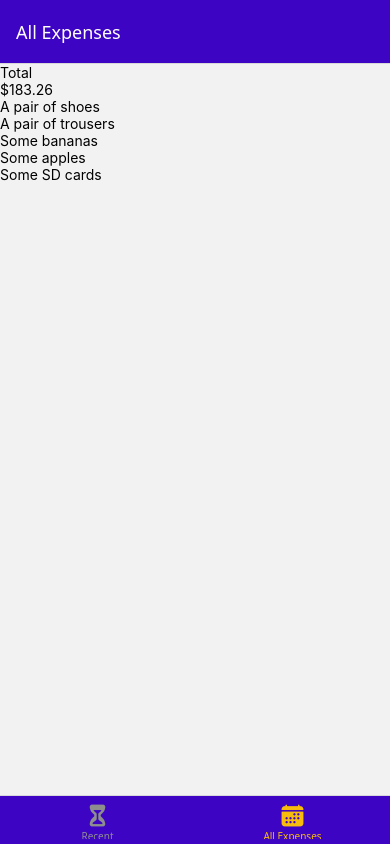
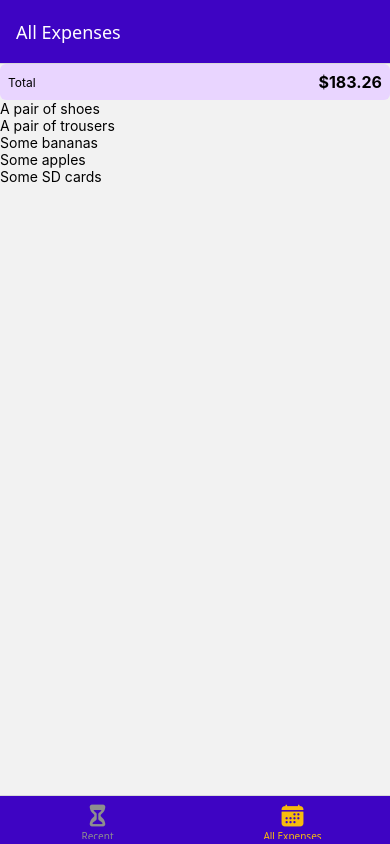
Before and after one commit to ryan10328/expense-tracker-0421, a React Native app: screen /AllExpenses in a window 390 px wide. Built offline with nearby package versions, Linux system fonts and the light colour scheme.

Commit message:
133-1. Improve ExpensesSummary.tsx style

```diff
--- a/components/Expenses/ExpensesSummary.tsx
+++ b/components/Expenses/ExpensesSummary.tsx
@@ -1,6 +1,7 @@
 import React from "react";
 import { Text, View } from "react-native";
 import type { Expense } from "../types";
+import { GlobalStyles } from "../../constants/styles";
 
 type ExpensesSummaryProps = {
   expenses: Array<Expense>;
@@ -13,9 +14,11 @@ const ExpensesSummary = ({ expenses, periodName }: ExpensesSummaryProps) => {
   }, 0);
 
   return (
-    <View>
-      <Text>{periodName}</Text>
-      <Text>${expensesSum.toFixed(2)}</Text>
+    <View className="p-2 rounded-md bg-purple-200 flex-row justify-between items-center">
+      <Text className="text-[12px] color-purple-900">{periodName}</Text>
+      <Text className="text-[16px] color-purple-900 font-bold">
+        ${expensesSum.toFixed(2)}
+      </Text>
     </View>
   );
 };
```
